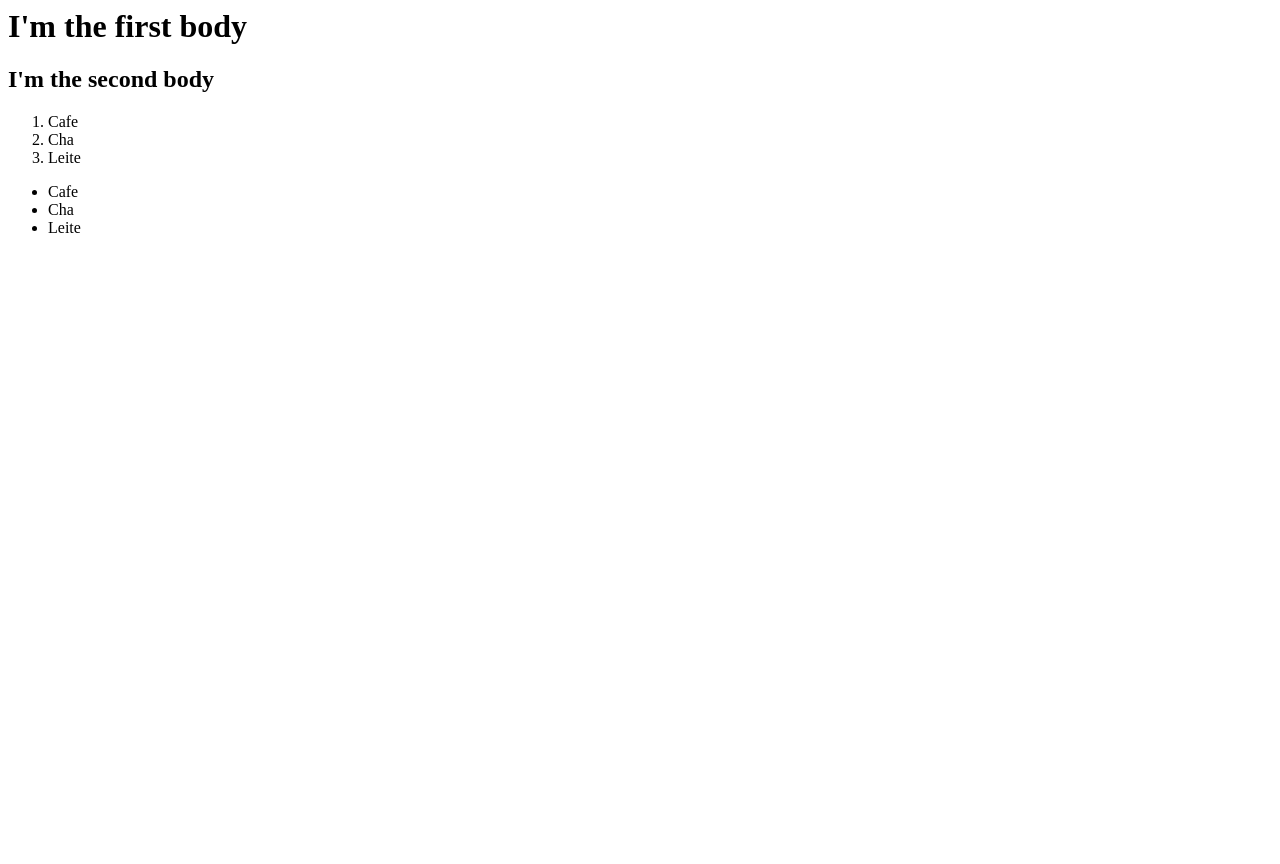
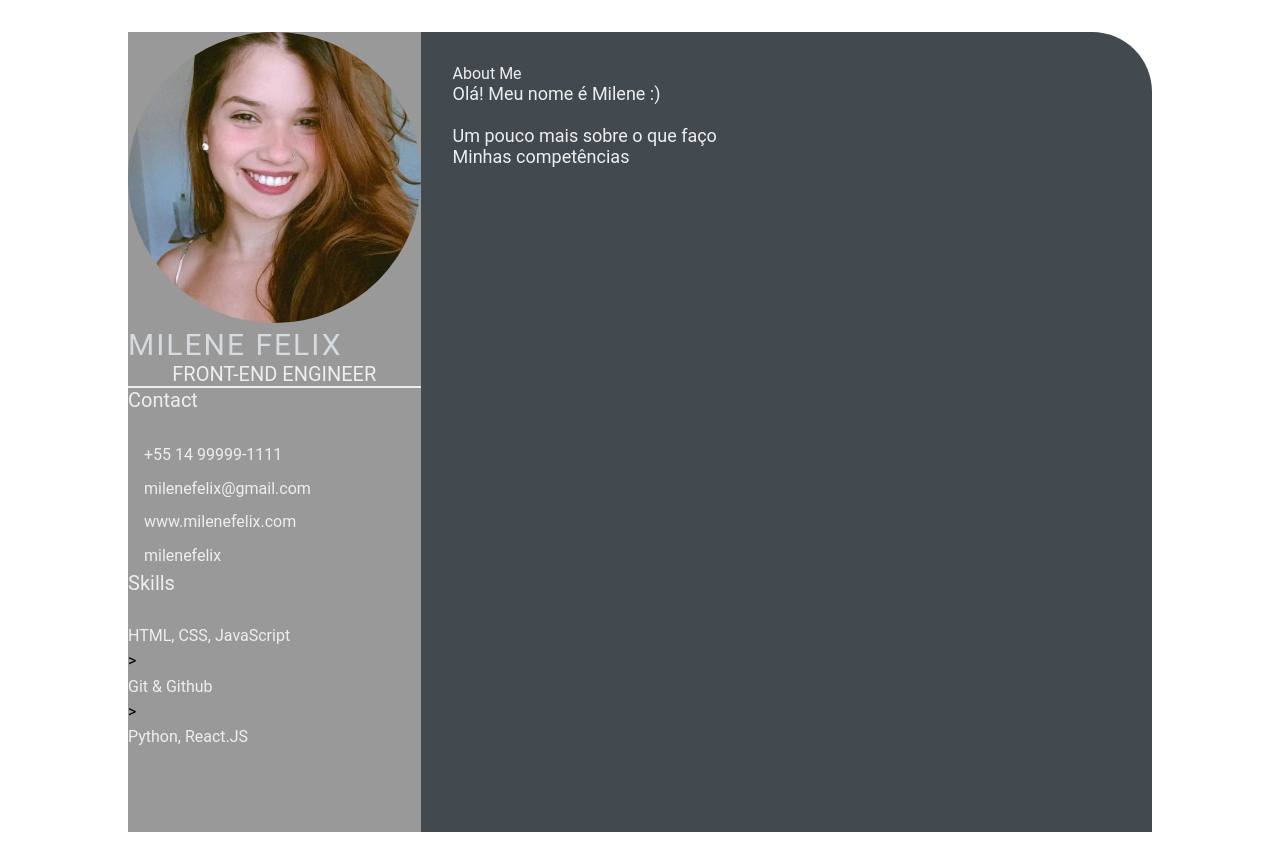
Before and after one commit to milafelixx/milafelixx.github.io, a plain HTML site: page index.html in a window 1280 px wide. Before the commit the page ends 800 px from the top, so only its background shows below. Drawn offline with Linux system fonts and the light colour scheme.

```diff
--- a/index.html
+++ b/index.html
@@ -1,21 +1,53 @@
-<html>
-    <head>
-        <title>
-            Hello, I'm the head!
-        </title>
-    </head>
-    <body>
-        <h1>I'm the first body</h1>
-        <h2>I'm the second body</h2>
-    </body>
-    <ol>
-        <li>Cafe</li>
-        <li>Cha</li>
-        <li>Leite</li>
-    </ol>
-    <ul>
-        <li>Cafe</li>
-        <li>Cha</li>
-        <li>Leite</li>
-    </ul>
+<!DOCTYPE html>
+<html lang="en">
+<head>
+    <meta charset="UTF-8">
+    <meta http-equiv="X-UA-Compatible" content="IE=edge">
+    <meta name="viewport" content="width=device-width, initial-scale=1.0">
+    <title>Milene Felix CV</title>
+
+    <link rel="stylesheet" href="style.css">
+</head>
+<body>
+    <main class="resume-contents">
+        <section class="left-section">
+            <section class="left-section-content">
+                <div class="profile">
+                    <img class="profile-image" src="img/profile-image.jpeg" alt="Profile image">
+                    <p class="name">Milene Felix</p>
+                    <p class="profession">Front-end Engineer</p>
+                </div>
+                <div class="contact-info">
+                    <p class="left-title">Contact</p>
+                    <ul>
+                        <li><i class="fa fa-phone"></i>+55 14 99999-1111</li>
+                        <li><i class="fa fa-envelope"></i>milenefelix@gmail.com</li>
+                        <li><i class="fa fa-globe"></i>www.milenefelix.com</li>
+                        <li><i class="fa fa-github"></i>milenefelix</li>
+                    </ul>
+                </div>
+                <div class="skills">
+                    <p class="left-title">Skills</p>
+                    <ul>
+                        <li><p>HTML, CSS, JavaScript</p>></li>
+                        <li><p>Git & Github</p>></li>
+                        <li><p>Python, React.JS</p></li>
+                    </ul>
+                </div>
+            </section>
+        </section>
+            <section class="right-section">
+                <div class="right-section-contents">
+                    <section class="about gap">
+                        <div class="right-title">About Me</div>
+                        <p class="about-me-contents">
+                            Olá! Meu nome é Milene :)<br>
+                            <br>Um pouco mais sobre o que faço
+                            <br>Minhas competências
+                        </p>
+                    </section>
+                </div>
+            </section>
+    </main>
+</body>
 </html>
--- /dev/null
+++ b/style.css
@@ -0,0 +1,103 @@
+* {
+    margin: 0;
+    padding: 0;
+    box-sizing: border-box;
+    list-style: none;
+    font-family: 'Roboto', sans-serif;
+}
+
+.resume-contents {
+    min-height: 100vh;
+    width: 80%;
+    margin: 2rem auto;
+    display: grid;
+    grid-template-columns: repeat(7, 1fr);
+}
+
+.left-section {
+    grid-column: span 2;
+    height: 100%;
+    background-color: #999999;
+}
+
+.right-section {
+    grid-column: span 5;
+    height: 100%;
+    background-color: #424a50;
+    border-radius: 0px 60px 0px 0px;
+}
+
+.left-section-contents{
+    padding: 2rem 2rem;
+}
+
+.profile {
+    width: 100%;
+    border-bottom: 2px solid #eeeeee;
+}
+
+.profile .profile-image {
+    width: 100%;
+    border-radius: 100%;
+}
+
+.name {
+    color: #D6DBDF;
+    font-size: 30px;
+    letter-spacing: 2px;
+    text-transform: uppercase;
+}
+
+.profession {
+    color: #eeeeee;
+    font-size: 20px;
+    text-transform: uppercase;
+    text-align: center;
+}
+
+/* .contact-info { border-bottom: 2px solid #1B2631; } */
+.left-title {
+    color: #eeeeee;
+    font-size: 20px;
+}
+
+.contact-info ul {
+    padding-top: 1.5rem;
+}
+
+.contact-info ul li,
+.references ul li {
+    padding: .4rem 0;
+    color: #eeeeee;
+}
+
+.contact-info ul li i,
+.references ul li i {
+    padding-right: 1rem;
+    font-size: 18px;
+    color: #eeeeee;
+}
+
+.skills ul {
+    padding-top: 1.5rem;
+}
+.skills ul li p {
+    padding: .4rem 0;
+    color: #eeeeee;
+}
+
+.right-section-contents {
+    padding: 2rem 2rem;
+}
+
+.right-title {
+    color: #eeeeee;
+}
+
+.gap {
+    padding-bottom: 2rem;
+}
+.about-me-contents {
+    font-size: 18px;
+    color: #eeeeee;
+}
```
Also changed, not shown: img/profile-image.jpeg (added).
